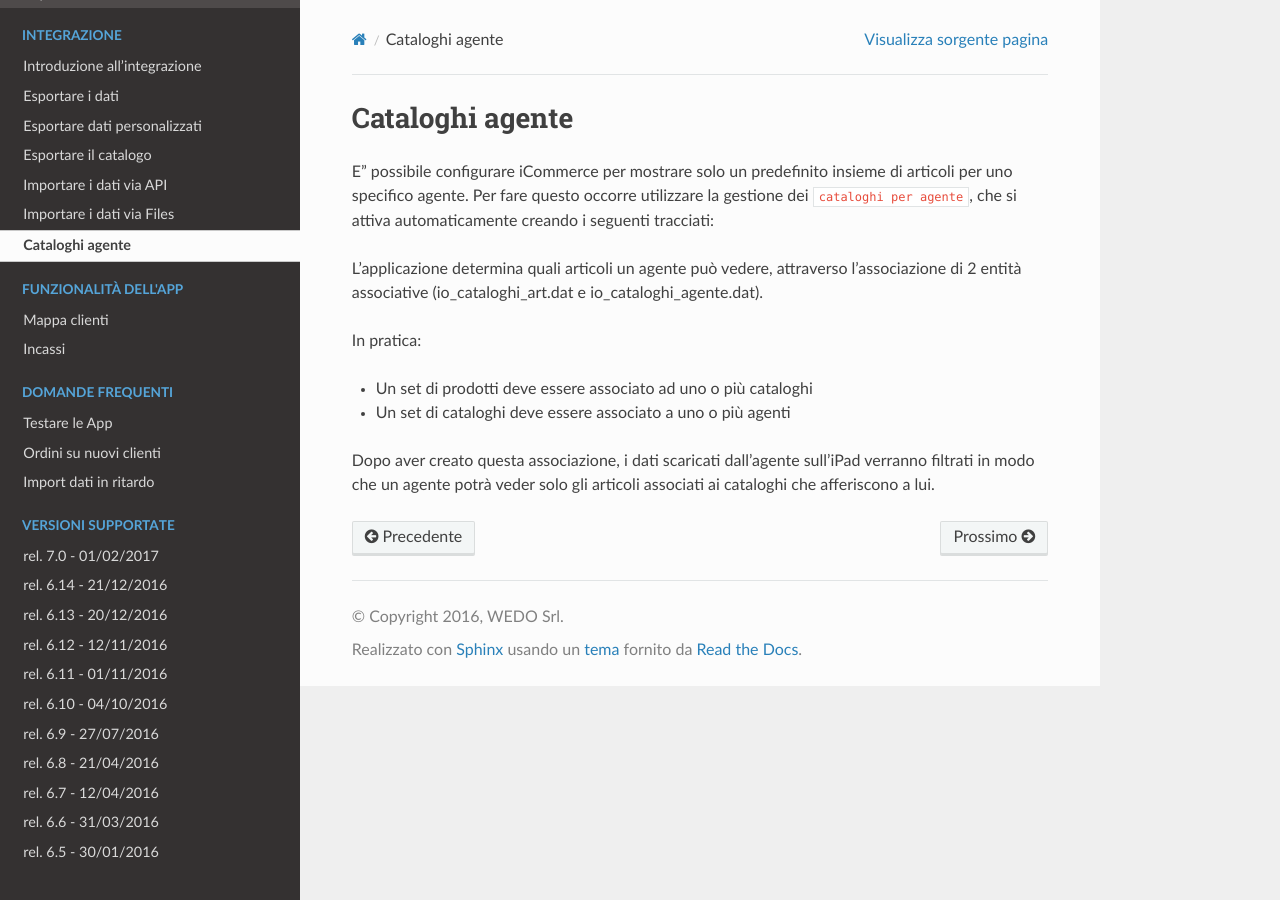
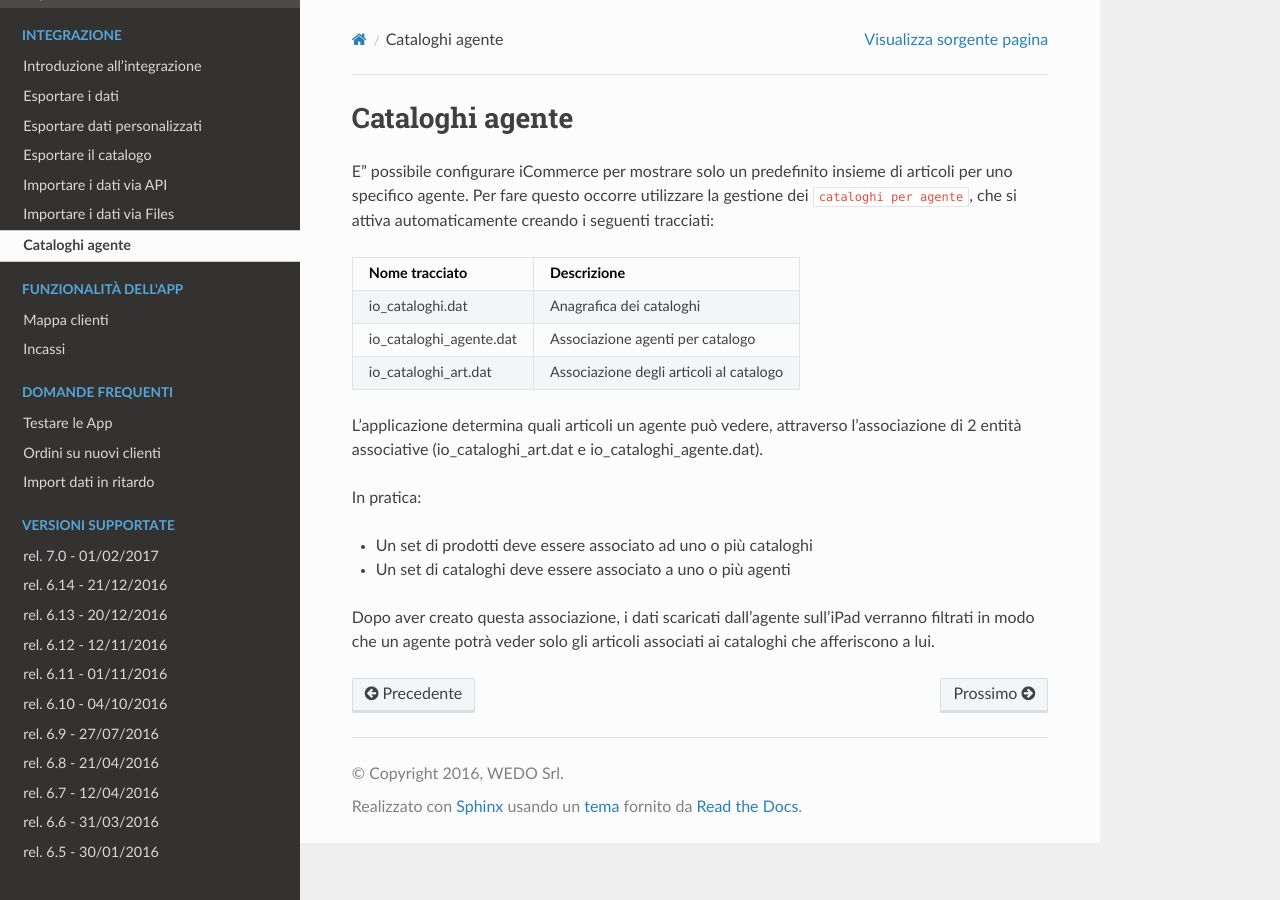
Before and after one commit to wedoit-io/doc-icommerce, a Sphinx documentation site: the page built from source/cataloghi-agente.rst, in a window 1280 px wide. Built offline with Sphinx 7.4.7 and the Read the Docs theme 2.0.0, drawn with Linux system fonts in a browser that asks for light colours.

Commit message:
Update cataloghi-agente.rst

```diff
--- a/source/cataloghi-agente.rst
+++ b/source/cataloghi-agente.rst
@@ -9,9 +9,9 @@ che si attiva automaticamente creando i seguenti tracciati:
 =========================  ============================================
 Nome tracciato             Descrizione
 =========================  ============================================
-`io_cataloghi.dat`_        Anagrafica dei cataloghi
-`io_cataloghi_agente.dat`_ Associazione agenti per catalogo
-`io_cataloghi_art.dat`_    Associazione degli articoli al catalogo
+io_cataloghi.dat           Anagrafica dei cataloghi
+io_cataloghi_agente.dat    Associazione agenti per catalogo
+io_cataloghi_art.dat       Associazione degli articoli al catalogo
 =========================  ============================================
 
 L'applicazione determina quali articoli un agente può vedere, attraverso
```
